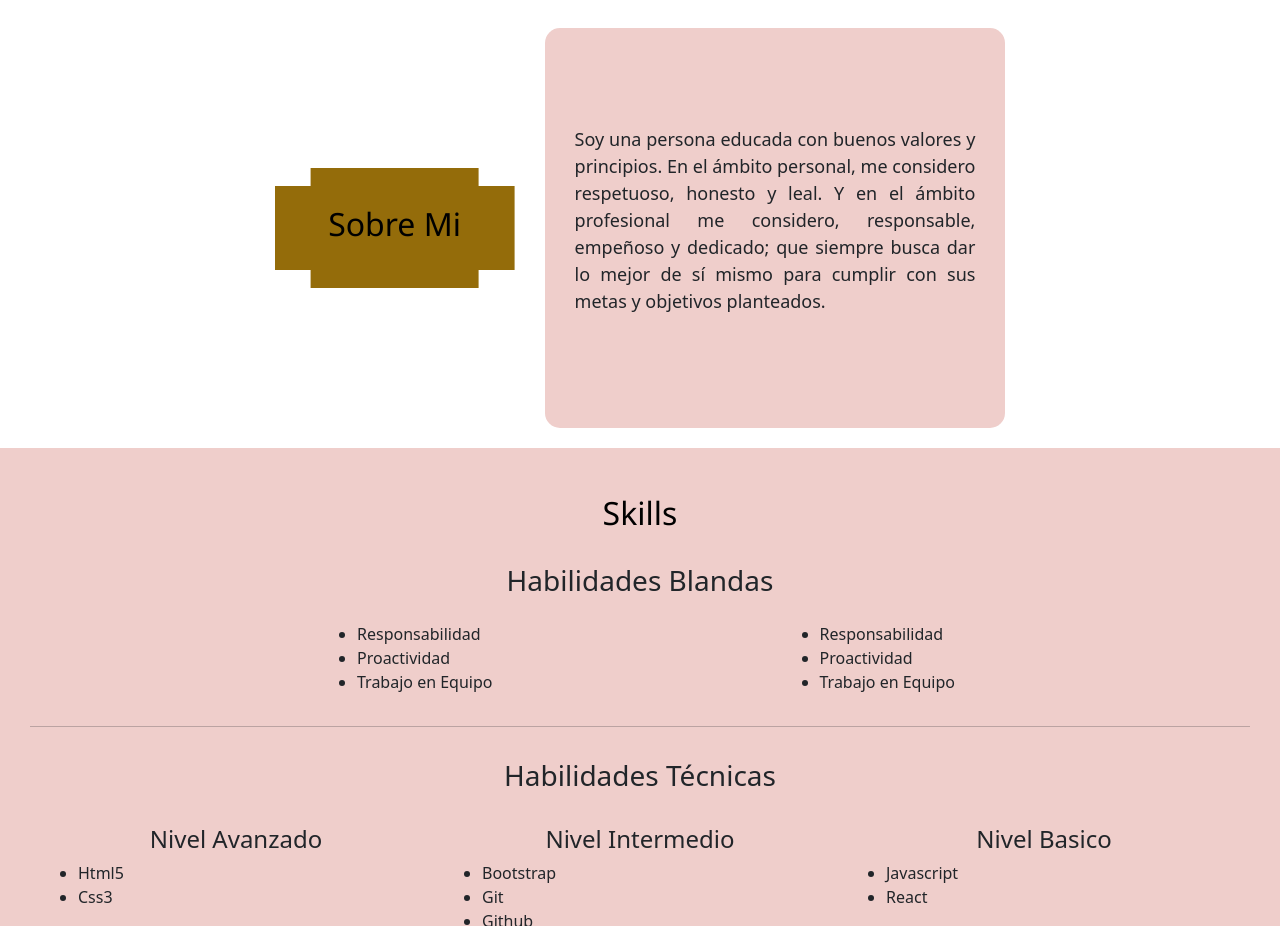
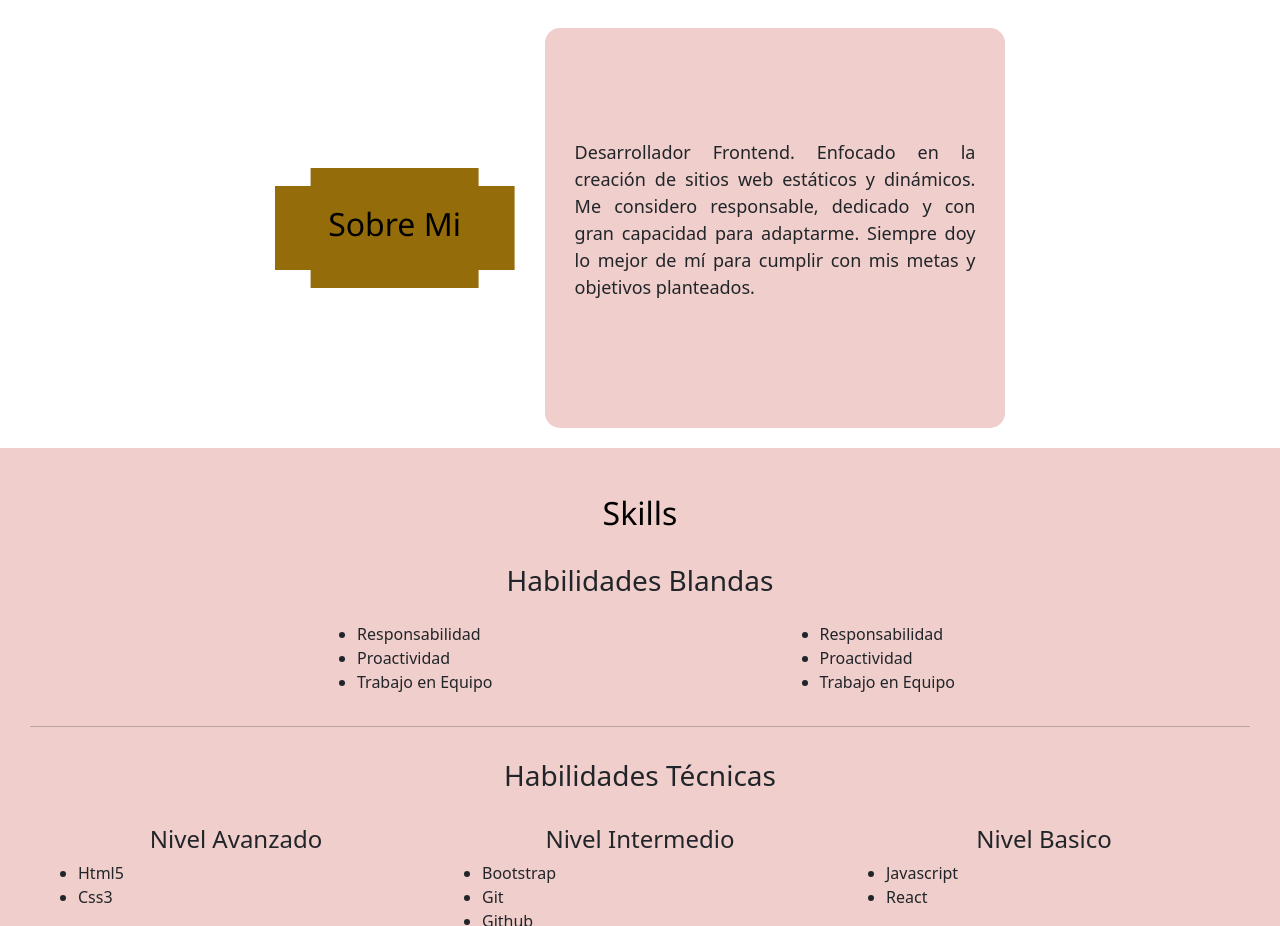
Before and after one commit to MauricioGamarra07/MiPortafolio, a plain HTML site: page index.html in a window 1280 px wide. Shown: the part 822-1748 px from the top of the page. Drawn offline with nearby package versions, Linux system fonts and the light colour scheme; a web font is replaced by a local one.

Commit message:
cambios en sobre mi

```diff
--- a/index.html
+++ b/index.html
@@ -68,10 +68,8 @@
                 <h2>Sobre Mi</h2>
             </div>
             <div class="text-subtitulo">
-                <p>Soy una persona educada con buenos valores y principios. En el ámbito personal, me considero
-                    respetuoso, honesto y leal. Y en el ámbito profesional me considero, responsable, empeñoso y
-                    dedicado; que siempre busca dar lo mejor de sí mismo para
-                    cumplir con sus metas y objetivos planteados.</p>
+                <p>Desarrollador Frontend. Enfocado en la creación de sitios web estáticos y dinámicos. Me considero responsable, dedicado y con gran capacidad para adaptarme. Siempre doy lo mejor de mí para
+                    cumplir con mis metas y objetivos planteados.</p>
             </div>
         </section>
 
--- a/style/contactoyfooter.css
+++ b/style/contactoyfooter.css
@@ -76,5 +76,5 @@ footer p{
     margin-right: 20px;
 }
 .footer-redes a:hover{
-    color: var(--amarillo);
+    color: var(--gold);
 }
```
